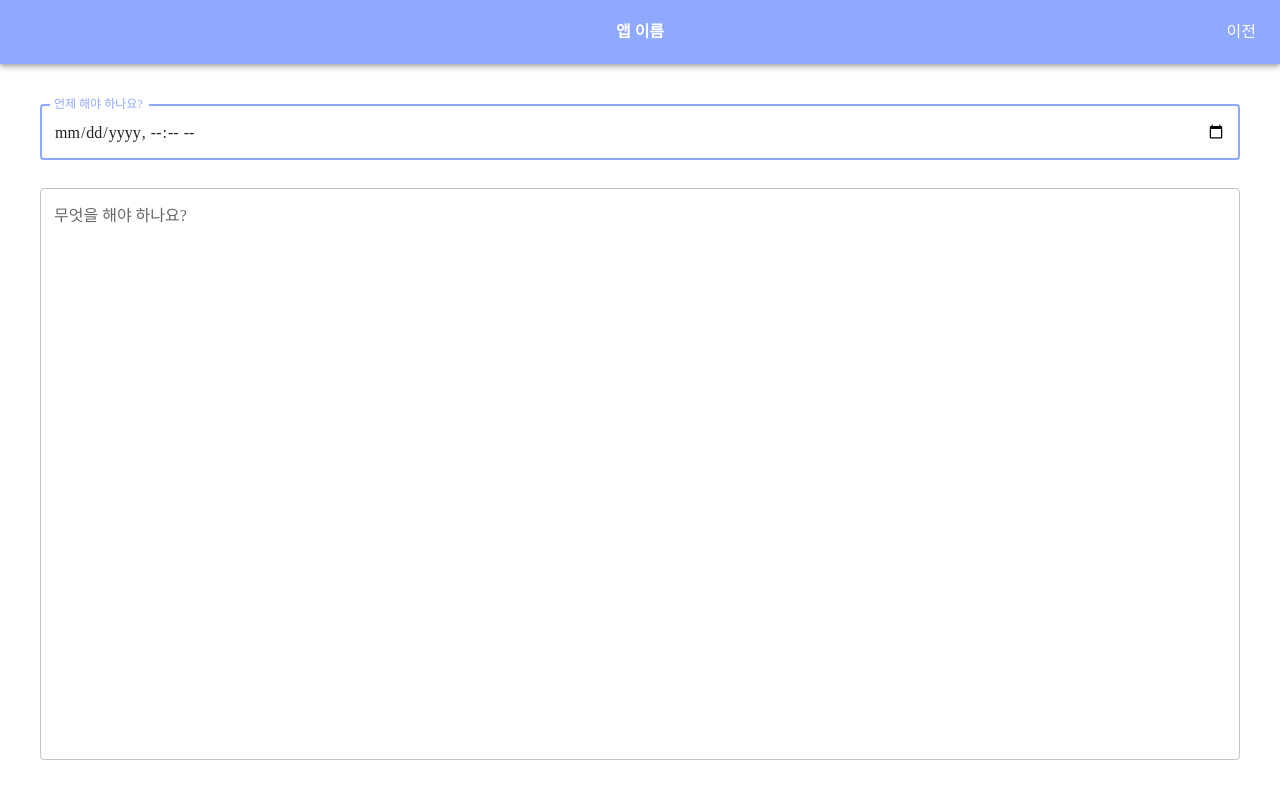
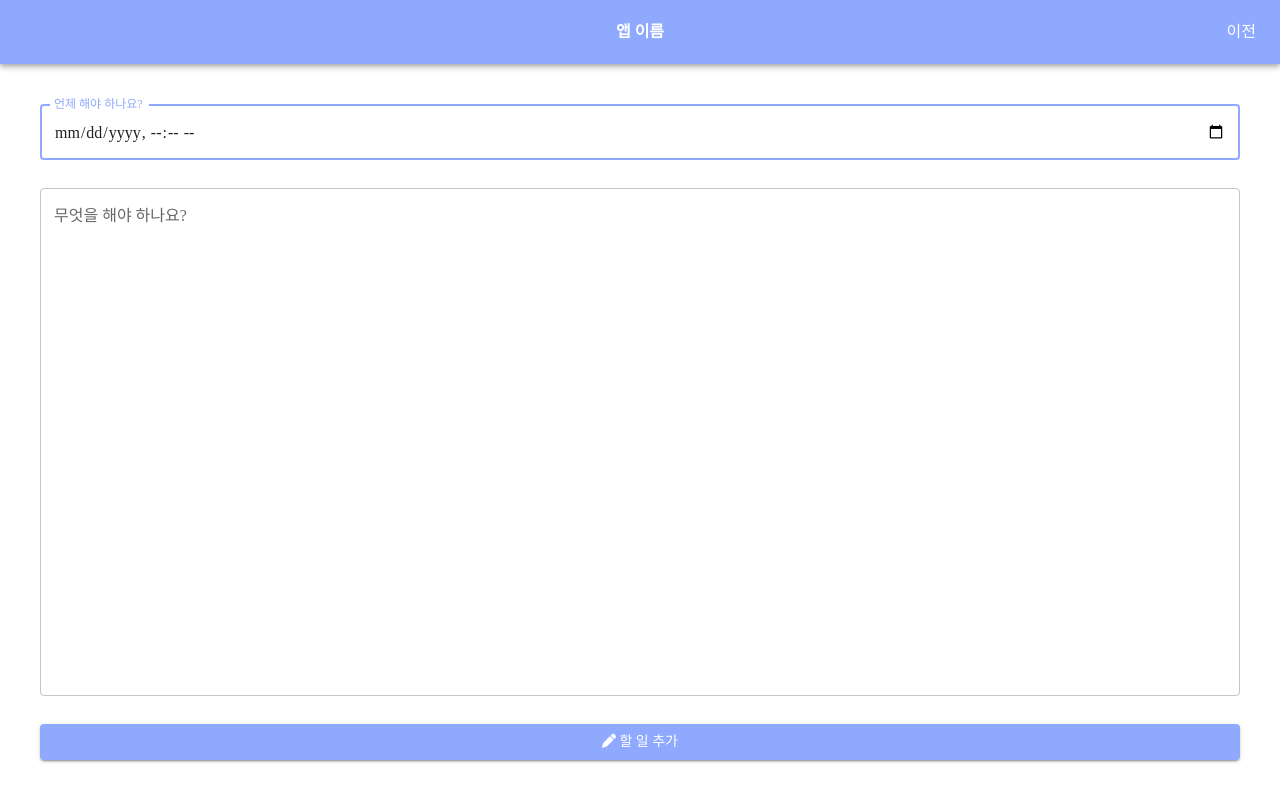
Before and after one commit to NewBean0312/react-todo-list, a React (Create React App) app: page /#/write in a window 1280 px wide. Built offline with nearby package versions, Linux system fonts and the light colour scheme; a web font is replaced by a local one.

Commit message:
할 일 폼 체크

```diff
--- a/src/pages/WritePage.js
+++ b/src/pages/WritePage.js
@@ -1,18 +1,51 @@
-import { TextField } from "@mui/material";
+import { TextField, Button } from "@mui/material";
 
 export default function WritePage() {
+  const onSubmit = (e) => {
+    e.preventDefault();
+
+    const form = e.target;
+
+    if (form.regDate.value.length == 0) {
+      alert("날짜를 입력해주세요.");
+      form.regDate.focus();
+
+      return;
+    }
+
+    if (form.content.value.length == 0) {
+      alert("내용을 입력해주세요.");
+      form.content.focus();
+
+      return;
+    }
+  };
+
   return (
     <>
-      <div className="flex-1 flex p-10 flex-col gap-7">
-        <TextField label="언제 해야 하나요?" focused type="datetime-local" />
+      <form className="flex-1 flex p-10 flex-col gap-7" onSubmit={onSubmit}>
         <TextField
+          label="언제 해야 하나요?"
+          focused
+          type="datetime-local"
+          name="regDate"
+        />
+        <TextField
+          name="content"
           label="무엇을 해야 하나요?"
           className="flex-1 flex"
           InputProps={{ className: "flex-1 flex-col" }}
           inputProps={{ className: "flex-1" }}
           multiline
         />
-      </div>
+        <Button type="submit" variant="contained">
+          <span>
+            <i class="fa-solid fa-pen"></i>
+          </span>
+          <span>&nbsp;</span>
+          <span>할 일 추가</span>
+        </Button>
+      </form>
     </>
   );
 }
```
